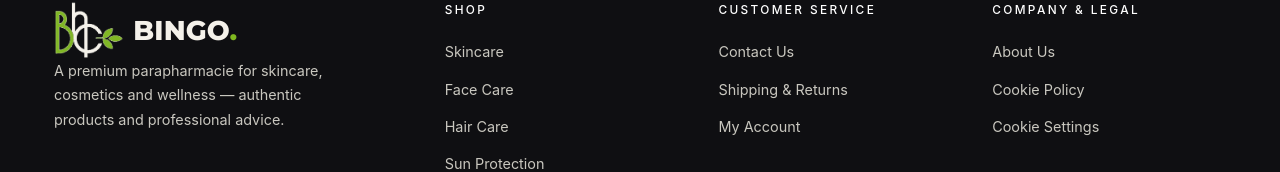
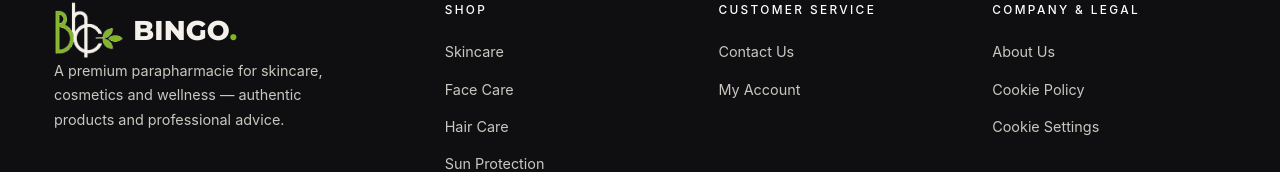
Before and after one commit to ahmedkharroubi61-hash/bhc-bingo, a React (Vite) app: page /about in a window 1280 px wide. Shown: the part 985-1157 px from the top of the page. Built offline with nearby package versions, Linux system fonts and the light colour scheme; no server answers; the database is empty.

Commit message:
chore: remove Shipping & Returns page and footer link
Co-Authored-By: Claude Opus 5.5 <noreply@anthropic.com>

```diff
--- a/src/App.tsx
+++ b/src/App.tsx
@@ -40,7 +40,6 @@ export default function App() {
         <Route path="/account" element={<AccountPage />} />
         <Route path="/contact" element={<ContactPage />} />
         <Route path="/about" element={<Placeholder title="About Us" body="BHC Bingo is a parapharmacie based in Sousse, Tunisia, bringing you authentic skincare, hair care, wellness products and food supplements from brands we trust. Every product comes from authorised suppliers, and our team is happy to give you professional advice in store or online. Order from home and pay in cash on delivery anywhere in Tunisia (delivery is 7 DT, free from 100 DT), or pick up your order at our shop." />} />
-        <Route path="/shipping-returns" element={<Placeholder title="Shipping & Returns" />} />
         <Route path="/cookie-policy" element={<CookiePolicy />} />
         <Route path="*" element={<NotFound />} />
       </Route>
--- a/src/components/Footer.tsx
+++ b/src/components/Footer.tsx
@@ -34,7 +34,6 @@ export function Footer() {
             <h4>{t("Customer Service")}</h4>
             <ul>
               <li><Link to="/contact">{t("Contact Us")}</Link></li>
-              <li><Link to="/shipping-returns">{t("Shipping & Returns")}</Link></li>
               <li><Link to="/account">{t("My Account")}</Link></li>
             </ul>
           </div>
--- a/src/lib/translations.ts
+++ b/src/lib/translations.ts
@@ -188,7 +188,6 @@ export const fr: Record<string, string> = {
   "Promotions": "Promotions",
   "Customer Service": "Service client",
   "Contact Us": "Nous contacter",
-  "Shipping & Returns": "Livraison & Retours",
   "My Account": "Mon compte",
   "Company & Legal": "Société & Mentions légales",
   "About Us": "À propos",
```
